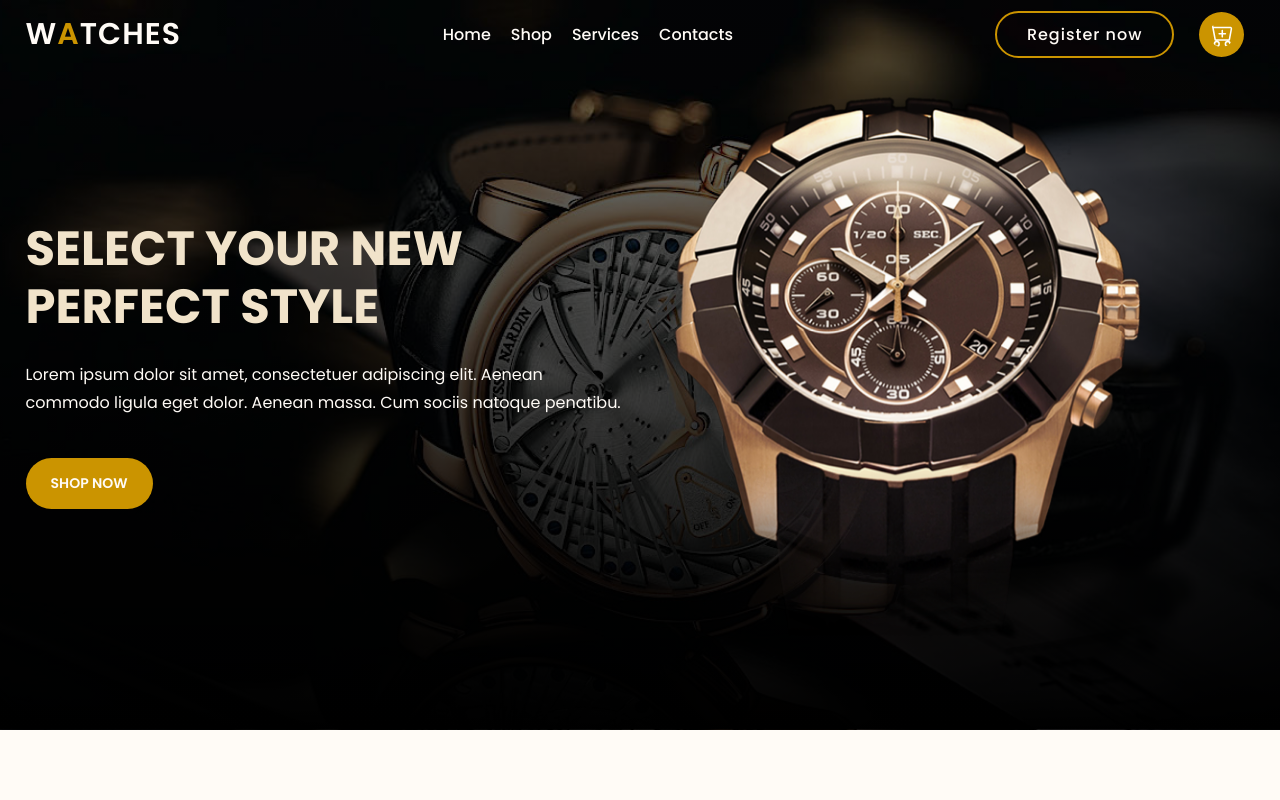
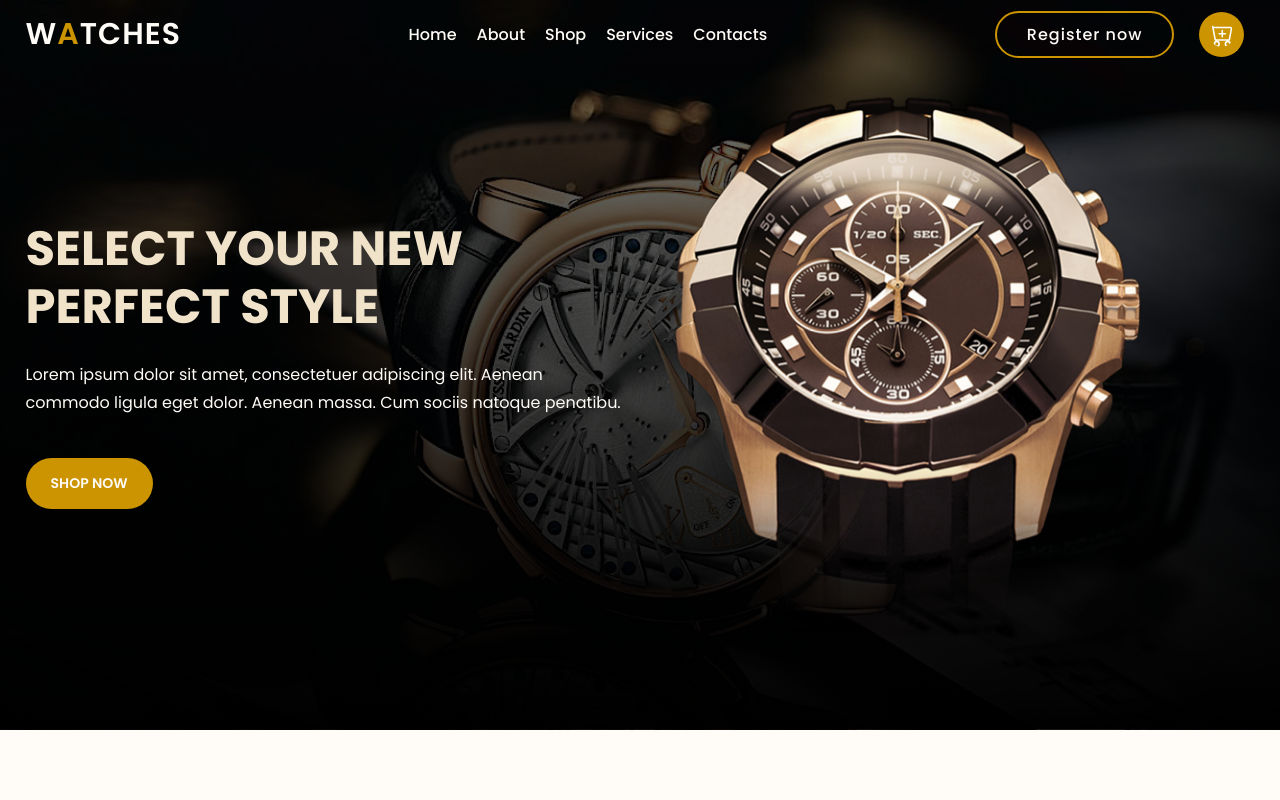
Before and after one commit to MilindaKaushika/demo-watch-sale-website, a React (Create React App) app: page / in a window 1280 px wide. Shown: the top 800 px of the page. Built offline with nearby package versions, Linux system fonts and the light colour scheme; the HTML template or start-up script is replaced by a standard one.

Commit message:
added changes

```diff
--- a/src/components/Navbar/Navbar.js
+++ b/src/components/Navbar/Navbar.js
@@ -23,7 +23,7 @@
             <a href='/#' className="logo">W<span>A</span>TCHES</a>
             <ul className={click ? "navbar active" : "navbar"}>
                 <li onClick={handleClick}><a href='/#'>Home</a></li>
-                <li onClick={handleClick}></li>
+                <li onClick={handleClick}><a href='/#'>About</a></li>
                 <li onClick={handleClick}><a href='/#shop'>Shop</a></li>
                 <li onClick={handleClick}><a href='/#services'>Services</a></li>
                 <li onClick={handleClick}><a href='/#contacts'>Contacts</a></li>
```
